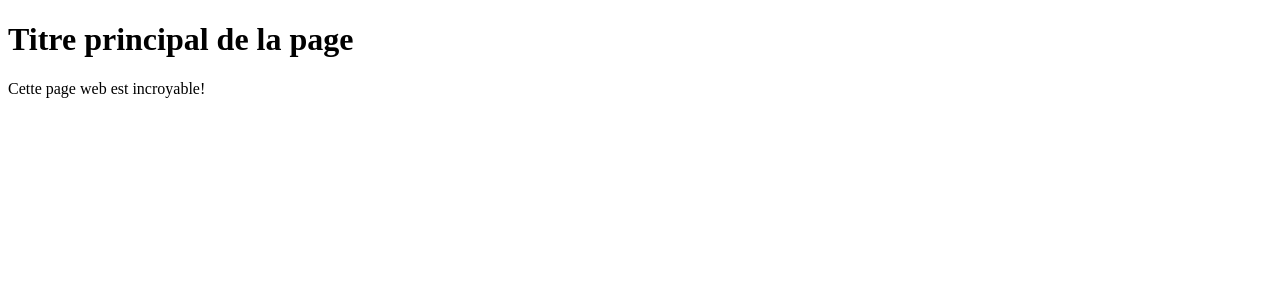
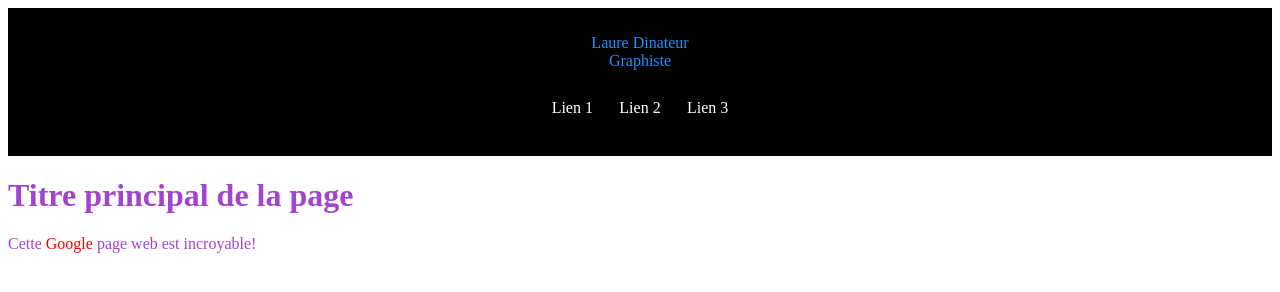
Before and after one commit to divtec-cejef/2020-101-site-laure-dinateur-fallinov, a plain HTML site: page informations.html in a window 1280 px wide. Drawn offline with Linux system fonts and the light colour scheme.

Commit message:
Titre de la page

```diff
--- /dev/null
+++ b/css/main.css
@@ -0,0 +1,47 @@
+body {
+    color: #a244cd;
+}
+
+a {
+    text-decoration: none;
+}
+
+a:link {
+    color: red;
+}
+
+/*************************
+Entête
+***************************/
+
+header {
+    background-color: black;
+    color: white;
+    padding: 10px;
+}
+
+header .logo {
+    display: block;
+    margin: 1em 0;
+    color: dodgerblue;
+    text-align: center;
+}
+
+header .menu a {
+    color: white;
+}
+
+header .menu {
+    list-style-type: none;
+    text-align: center;
+    padding: 0;
+}
+
+header .menu li {
+    display: inline-block;
+    margin: 0 .5em;
+}
+header .menu li a {
+    display: block;
+    padding: .8em .2em;
+}
--- a/informations.html
+++ b/informations.html
@@ -9,11 +9,25 @@
     <!-- Titre de la page. Visible dans l'onglet du navigateur -->
     <title>Qui suis-je | Laure Dinateur - Graphiste</title>
     <meta name="author" content="Steve Fallet">
+    <link rel="stylesheet" href="css/main.css">
 </head>
 <body>
+    <header>
+        <a class="logo" href="">
+            <div>Laure Dinateur</div>
+            <div>Graphiste</div>
+        </a>
+        <nav>
+            <ul class="menu">
+                <li><a href="#">Lien 1</a></li>
+                <li><a href="#">Lien 2</a></li>
+                <li><a href="#">Lien 3</a></li>
+            </ul>
+        </nav>
+    </header>
     <!-- Titre principal (unique) de la page -->
 	<h1>Titre principal de la page</h1>
     <!-- Un paragraphe -->
-    <p>Cette page web est incroyable!</p>
+    <p>Cette <a href="https://google.ch">Google</a> page web est incroyable!</p>
 </body>
 </html>
```
Also changed, not shown: contact.html (+1 -0 lines), index.html (+1 -0 lines).
